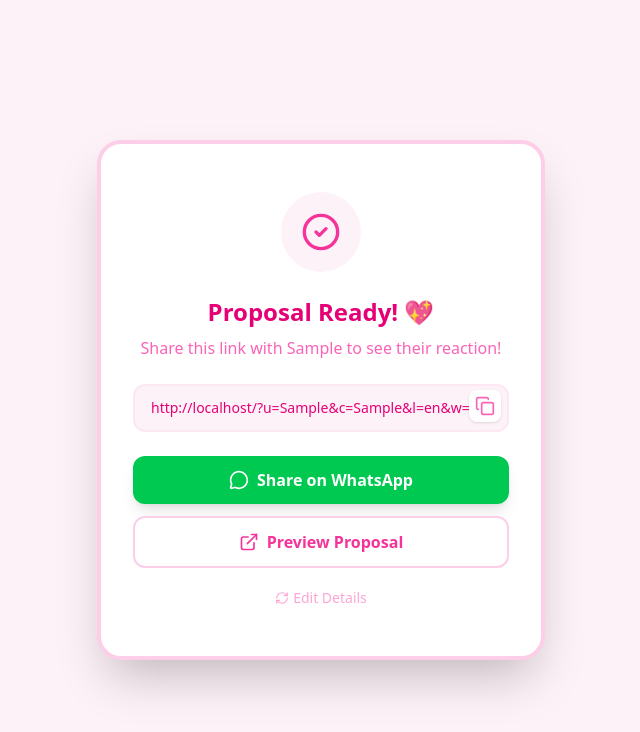
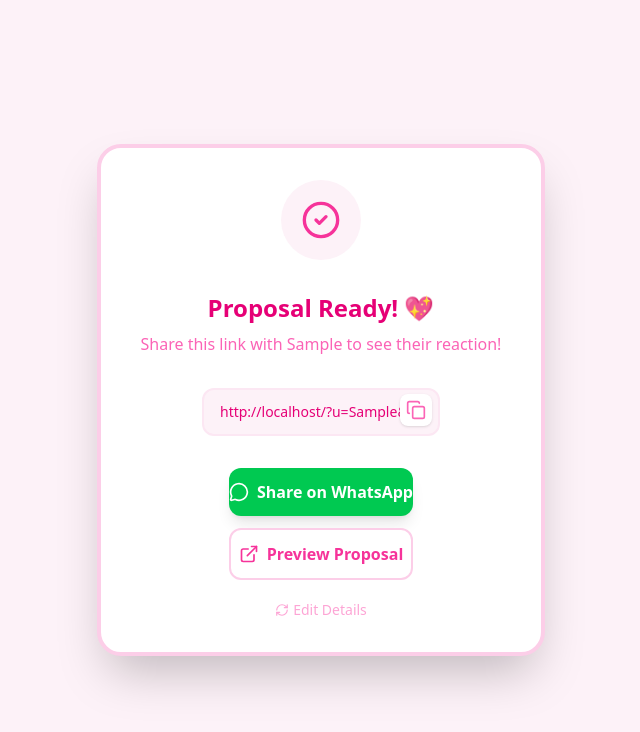
Before and after one commit to rohitadepu07/Love-Proposal, a React (Vite) app: page / in a window 1280 px wide. Both pictures are taken after typing "Sample", "Sample", "5551234" into the empty fields and a click on the button "Create Proposal ✨". Shown: the top 732 px of the page, without its empty margins (319-959 px from the left). Built offline with nearby package versions, Linux system fonts and the light colour scheme.

Commit message:
fix: bulletproof centering for WhatsApp button and robust success GIF

```diff
--- a/src/App.tsx
+++ b/src/App.tsx
@@ -92,7 +92,7 @@ const TRANSLATIONS = {
   }
 };
 
-const SUCCESS_IMAGE = "https://media.giphy.com/media/v1.Y2lkPTc5MGI3NjExOHI0Z3R6Z3R6Z3R6Z3R6Z3R6Z3R6Z3R6Z3R6Z3R6Z3R6Z3R6JmVwPXYxX2ludGVybmFsX2dpZl9ieV9pZCZjdD1z/T86i6yDyKQzONEMPKd/giphy.gif";
+const SUCCESS_IMAGE = "https://media.giphy.com/media/5GoVLqeAOo6PK/giphy.gif";
 
 export default function App() {
   const [isSetup, setIsSetup] = useState(true);
@@ -332,7 +332,7 @@ export default function App() {
             <motion.div
               initial={{ opacity: 0, scale: 0.9 }}
               animate={{ opacity: 1, scale: 1 }}
-              className="text-center space-y-6 py-4"
+              className="text-center space-y-8 max-w-md w-full flex flex-col items-center"
             >
               <div className="bg-pink-50 p-4 rounded-full w-20 h-20 mx-auto flex items-center justify-center">
                 <CheckCircle2 className="text-pink-500 w-10 h-10" />
@@ -498,16 +498,18 @@ export default function App() {
               </h1>
 
               {userPhone && (
+                <div className="flex justify-center w-full">
                   <motion.button
                     initial={{ opacity: 0, y: 10 }}
                     animate={{ opacity: 1, y: 0 }}
                     transition={{ delay: 0.6 }}
                     onClick={handleWhatsAppResult}
-                  className="bg-green-500 hover:bg-green-600 text-white px-6 py-4 rounded-2xl font-bold shadow-lg transition-colors flex items-center gap-2 text-lg mt-4 cursor-pointer mx-auto"
+                    className="bg-green-500 hover:bg-green-600 text-white px-6 py-4 rounded-2xl font-bold shadow-lg transition-colors flex items-center gap-2 text-lg mt-4 cursor-pointer"
                   >
                     <MessageCircle size={24} />
                     Tell {userName} on WhatsApp! 💖
                   </motion.button>
+                </div>
               )}
 
               <div className="flex justify-center gap-2">
```
Lines whose indentation alone changed are shown as unchanged.
